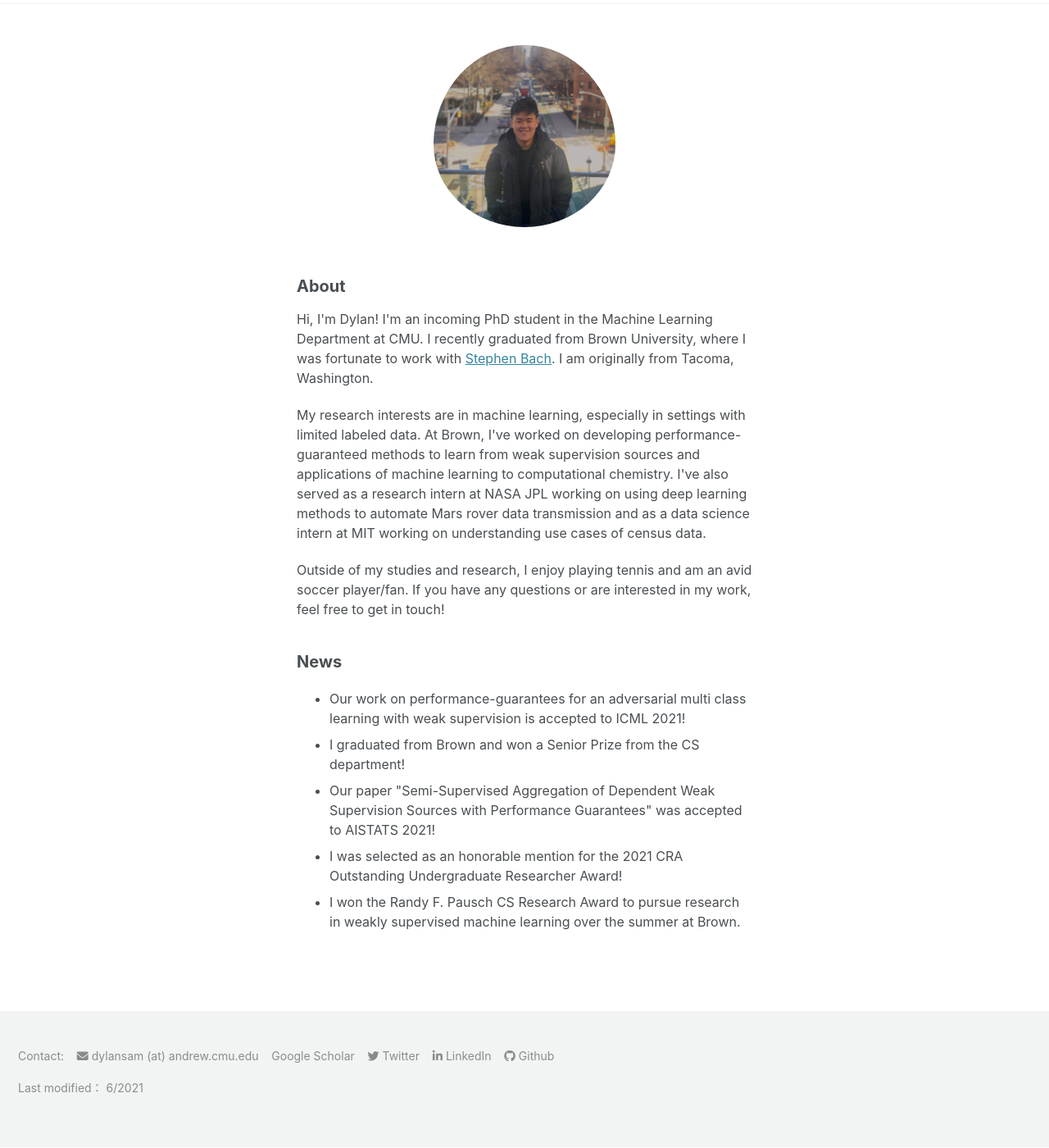
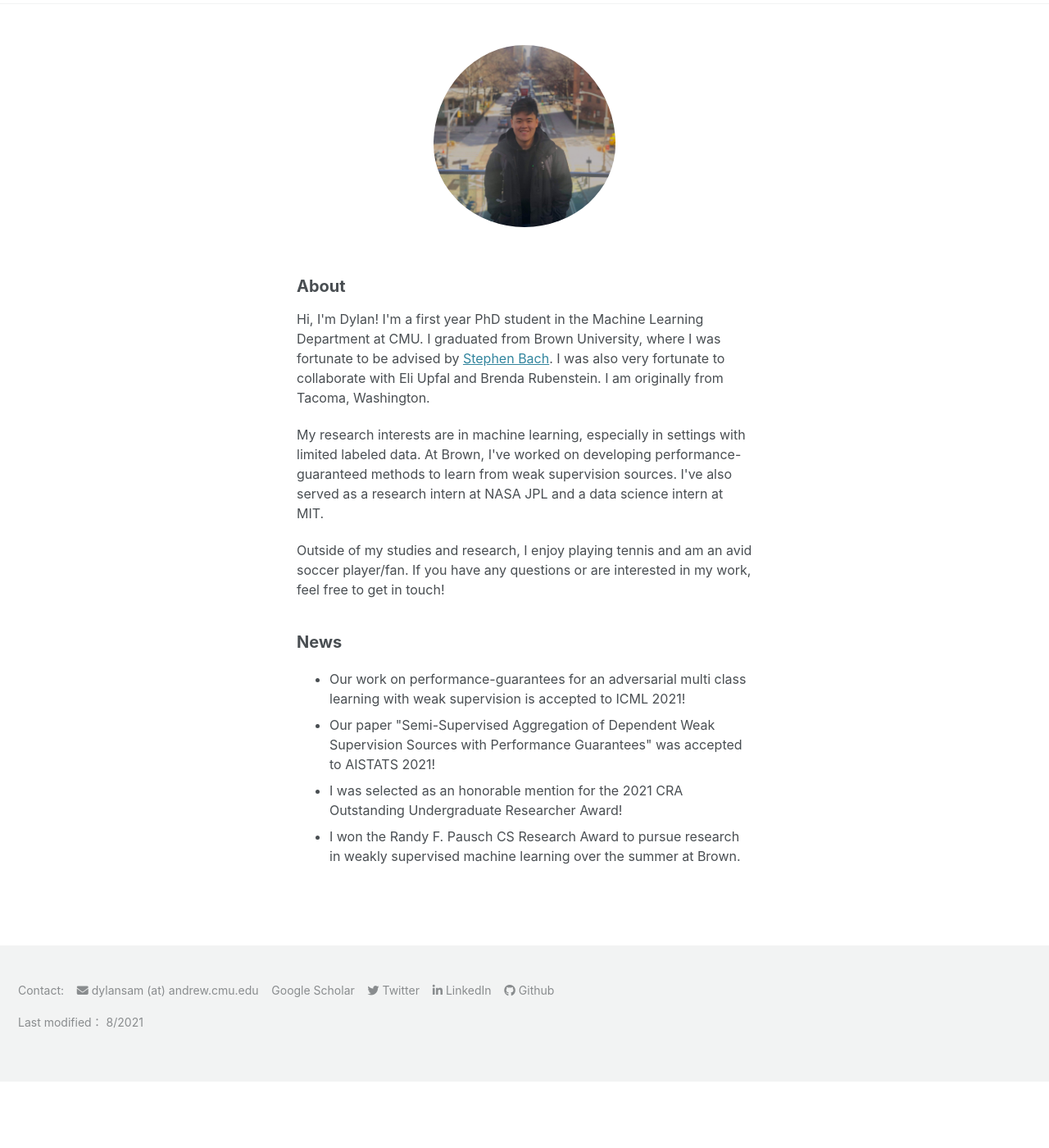
Before and after one commit to dsam99/dsam99.github.io, a Jekyll site: the page built from index.md, in a window 1280 px wide and 1400 px high, scrolled down 84 px. Shown: the whole window at 82% size. Built offline with Jekyll 4.4.1, drawn with Linux system fonts in a browser that asks for light colours; cached includes are drawn as plain includes; nearby versions of some CDN libraries; a style sheet for code colours, icons or effects is not loaded; after the commit the page ends 1404 px from its top, so only the background shows below that.

Commit message:
adding changes pre grad

```diff
--- a/_includes/footer/custom.html
+++ b/_includes/footer/custom.html
@@ -22,7 +22,7 @@
 	    <i class="fab fa-github" aria-hidden="true"></i> <a href="https://github.com/dsam99">Github</a>
     </p>
 
-    <p> Last modified： 6/2021 </p>
+    <p> Last modified： 8/2021 </p>
 
 </div>
 <!-- end custom footer snippets -->
--- a/_layouts/home.html
+++ b/_layouts/home.html
@@ -11,13 +11,13 @@ layout: default
 	<h2>About</h2>
 
 	<p>
-		Hi, I'm Dylan! I'm an incoming PhD student in the Machine Learning Department at CMU. I recently graduated from Brown University, where I was fortunate to work with <a href="http://cs.brown.edu/people/sbach/">Stephen Bach</a>. I am originally from Tacoma, Washington.
+		Hi, I'm Dylan! I'm a first year PhD student in the Machine Learning Department at CMU. I graduated from Brown University, where I was fortunate to be advised by <a href="http://cs.brown.edu/people/sbach/">Stephen Bach</a>. I was also very fortunate to collaborate with Eli Upfal and Brenda Rubenstein. I am originally from Tacoma, Washington.
 	</p>
 
 
 	<p>
-		My research interests are in machine learning, especially in settings with limited labeled data. At Brown, I've worked on developing performance-guaranteed methods to learn from weak supervision sources and applications of machine learning to computational chemistry. I've also served as a research intern at
-		NASA JPL working on using deep learning methods to automate Mars rover data transmission and as a data science intern at MIT working on understanding use cases of census data.
+		My research interests are in machine learning, especially in settings with limited labeled data. At Brown, I've worked on developing performance-guaranteed methods to learn from weak supervision sources. I've also served as a research intern at
+		NASA JPL and a data science intern at MIT.
 	</p>
 
 	<p>
@@ -28,7 +28,6 @@ layout: default
 	<p>
 		<ul>
 			<li> Our work on performance-guarantees for an adversarial multi class learning with weak supervision is accepted to ICML 2021! </li>
-			<li> I graduated from Brown and won a Senior Prize from the CS department! </li>
 			<li> Our paper "Semi-Supervised Aggregation of Dependent Weak Supervision Sources with Performance Guarantees" was accepted to AISTATS 2021! </li>
 			<li> I was selected as an honorable mention for the 2021 CRA Outstanding Undergraduate Researcher Award!</li>
 			<li> I won the Randy F. Pausch CS Research Award to pursue research in weakly supervised machine learning over the summer at Brown. </li>
```
Also changed, not shown: _layouts/publications.html (+0 -7 lines).
